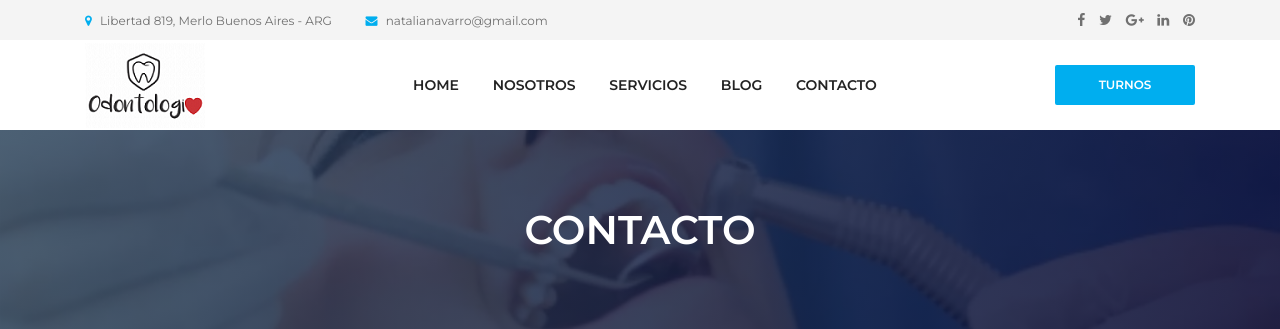
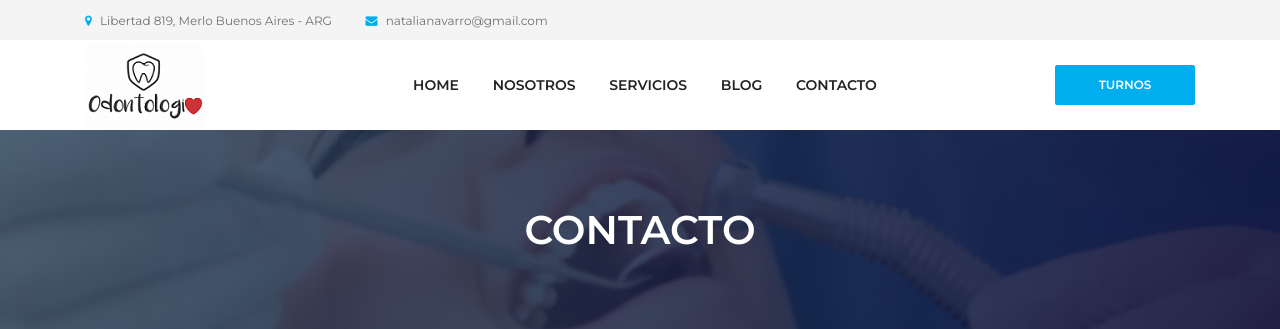
Before and after one commit to afr-ops/drnavarro, a Django app: page /contact.html/ in a window 1280 px wide. Shown: the top 329 px of the page. Run offline with Django 3.2, Linux system fonts and the light colour scheme; some libraries are stand-ins or nearby versions.

Commit message:
modificacion social links

```diff
--- a/website/templates/contact.html
+++ b/website/templates/contact.html
@@ -40,16 +40,11 @@
               <a href="#" data-toggle="tooltip" data-placement="bottom" title="info.dento@gmail.com"><i class="fa fa-envelope"></i> <span>natalianavarro@gmail.com</span></a>
             </div>
           </div>
+
           <!-- Top Header Social Info -->
-          <div class="col-6 col-md-3 col-lg-4">
-            <div class="top-header-social-info text-right">
-              <a href="#" data-toggle="tooltip" data-placement="bottom" title="Facebook"><i class="fa fa-facebook"></i></a>
-              <a href="#" data-toggle="tooltip" data-placement="bottom" title="Twitter"><i class="fa fa-twitter"></i></a>
-              <a href="#" data-toggle="tooltip" data-placement="bottom" title="Google Plus"><i class="fa fa-google-plus"></i></a>
-              <a href="#" data-toggle="tooltip" data-placement="bottom" title="Linkedin"><i class="fa fa-linkedin"></i></a>
-              <a href="#" data-toggle="tooltip" data-placement="bottom" title="Pinterest"><i class="fa fa-pinterest"></i></a>
-            </div>
-          </div>
+
+
+
         </div>
       </div>
     </div>
@@ -293,8 +288,7 @@
       <div class="row">
         <div class="col-12">
           <div class="copywrite-content">
-            <p><!-- Link back to Colorlib can't be removed. Template is licensed under CC BY 3.0. -->
-Copyright all rights reserved 2020 &copy;<script>document.write(new Date().getFullYear());</script> All  <i class="fa fa-heart-o" aria-hidden="true">by Wozec ®</i>  <a ></a></p>
+            <p>Copyright all rights reserved &copy;<script>document.write(new Date().getFullYear());</script><i class="fa fa-heart-o" aria-hidden="true">by Wozec ®</i></p>
           </div>
         </div>
       </div>
--- a/website/templates/home.html
+++ b/website/templates/home.html
@@ -818,7 +818,7 @@
       <div class="row">
         <div class="col-12">
           <div class="copywrite-content">
-            <p>Copyright all rights reserved 2020 &copy;<script>document.write(new Date().getFullYear())</script>by Wozec ®</p>
+            <p>Copyright all rights reserved &copy;<script>document.write(new Date().getFullYear());</script><i class="fa fa-heart-o" aria-hidden="true">by Wozec ®</i></p>
           </div>
         </div>
       </div>
```
